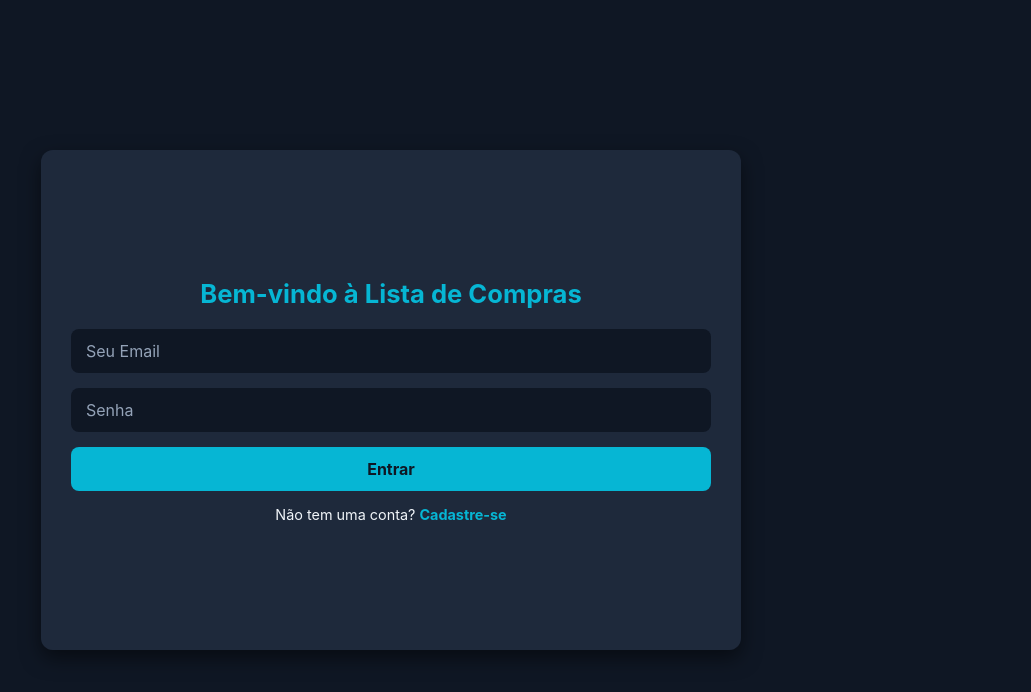
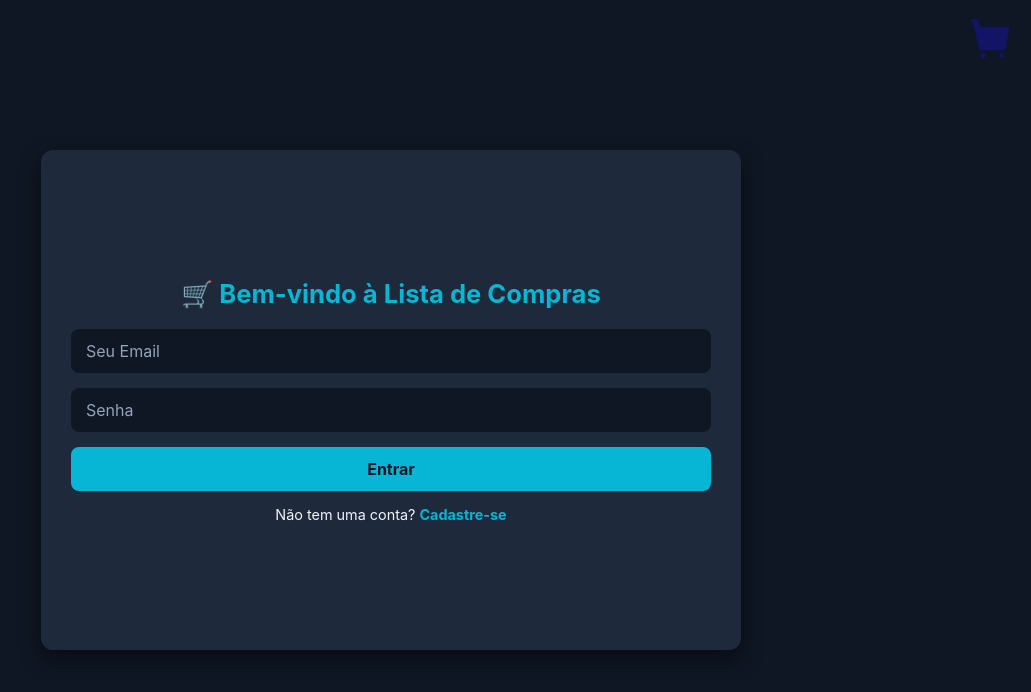
Before and after one commit to victor-henrique-cardoso/lista-de-compras, a website: page index.html in a window 1280 px wide. Shown: the whole page, without its empty margins (249-1280 px from the left). Drawn offline with Linux system fonts and the light colour scheme.

Commit message:
personalizando a tela de loguin

```diff
--- a/CSS/loguin.css
+++ b/CSS/loguin.css
@@ -25,6 +25,27 @@ body {
   box-shadow: 0 8px 20px rgba(0,0,0,0.5);
   width: 350px;
   text-align: center;
+}
+/* --- Animação do carrinho --- */
+/* Carrinho discreto no canto */
+.icon-cart {
+  position: fixed;
+  top: 20px;
+  right: 20px;
+  cursor: default;
+  animation: blinkCart 1.5s infinite alternate;
+  z-index: 10;
+}
+.icon-cart svg path {
+  fill: #131261;
+  animation: blinkCart 4.5s infinite alternate;
+}
+
+/* Animação de leve piscada / mudança de cor */
+@keyframes blinkCart {
+  0% { fill: #131261; transform: scale(1); }
+  50% { fill: #154afa; transform: scale(1.1); }
+  100% { fill: #131261; transform: scale(1); }
 }
 
 /* --- Títulos --- */
--- a/index.html
+++ b/index.html
@@ -7,20 +7,29 @@
 <link rel="stylesheet" href="./CSS/loguin.css">
 </head>
 <body>
+  <!-- Carrinho animado -->
+  <!-- Ícone de carrinho discreto -->
+<div class="icon-cart">
+  <svg xmlns="http://www.w3.org/2000/svg" width="40" height="40" fill="#f97316" viewBox="0 0 16 16">
+    <path d="M0 1a1 1 0 0 1 1-1h1.5a.5.5 0 0 1 .485.379L3.89 3H14.5a.5.5 0 0 1 .491.592l-1.5 8A.5.5 0 0 1 13 12H4a.5.5 0 0 1-.491-.408L1.01 1.607 1 1H0zm5 12a1 1 0 1 0 0 2 1 1 0 0 0 0-2zm7 0a1 1 0 1 0 0 2 1 1 0 0 0 0-2z"/>
+  </svg>
+</div>
+
+
+
   <div class="main-container">
     <!-- Lado esquerdo: Login -->
     <div class="form-container" id="login-container">
-     <h2>Bem-vindo à Lista de Compras</h2>
+      <h2>🛒 Bem-vindo à Lista de Compras</h2>
       <input type="email" id="loginEmail" placeholder="Seu Email">
       <input type="password" id="loginSenha" placeholder="Senha">
       <button onclick="login()">Entrar</button>
       <p>Não tem uma conta? <span onclick="toggleForm('cadastro')">Cadastre-se</span></p>
-
     </div>
 
     <!-- Lado direito: Cadastro -->
     <div class="form-container" id="cadastro-container">
-      <h2>Crie sua conta de compras</h2>
+      <h2>📋 Crie sua conta de compras</h2>
       <input type="text" id="cadNome" placeholder="Seu Nome">
       <input type="email" id="cadEmail" placeholder="Email">
       <input type="password" id="cadSenha" placeholder="Senha">
```
Lines whose indentation alone changed are shown as unchanged.
